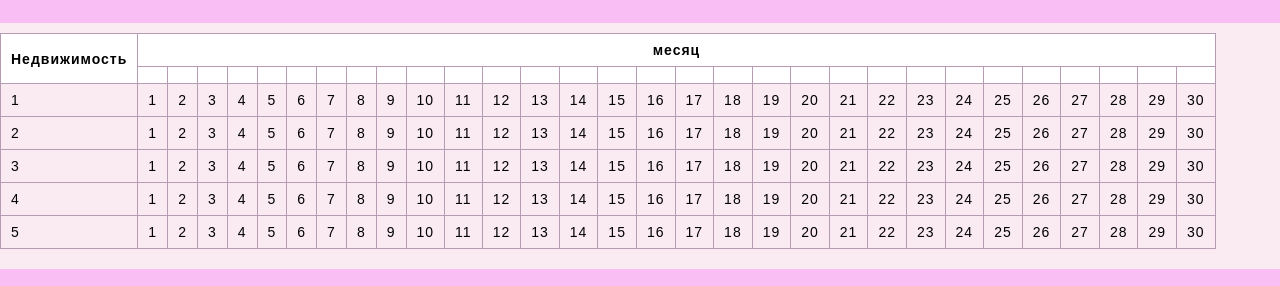
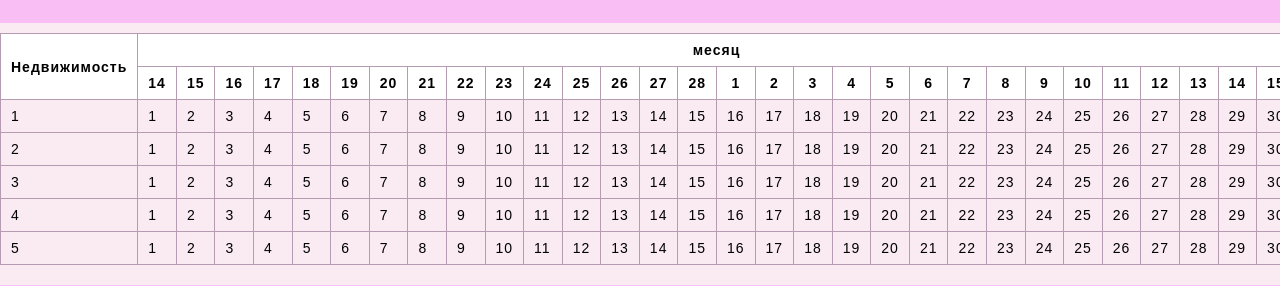
Before and after one commit to iamanastasi/projet, a plain HTML site: page booking.html in a window 1280 px wide. Shown: the part 93-379 px from the top of the page. Drawn offline with Linux system fonts and the light colour scheme.

Commit message:
it works for table haeder

```diff
--- a/booking.html
+++ b/booking.html
@@ -18,20 +18,7 @@
             <li><a id="button" href="booking.html">Забронировать</a></li>
         </ul>
     </header>
-    <script>
-    let currentDate = new Date();
-    const MonthArr = [31, 28, 31, 30, 31, 30, 31, 31, 30, 31, 30, 31];
-    today=currentDate.getDate();
-    month=currentDate.getMonth();
-    for(count =1;count<=30; month)
-    {
-    for(let i=today; i<=MonthArr[month]; i++)
-    {
-    document.getElementById('day'+count.toString()).textContent= i;
-    count++;
-    }
-    }
-    </script>
+
     <table>
         <caption>
         </caption>
@@ -242,6 +229,24 @@
           </tr>
         </tbody>
       </table>
+      <script>
+        let currentDate = new Date();
+    const MonthArr = [31, 28, 31, 30, 31, 30, 31, 31, 30, 31, 30, 31];
+    const today=currentDate.getDate();
+    const month=currentDate.getMonth();
+    let count=1;
+    for(let i=today; i<=MonthArr[month]; i++)
+    {
+    document.getElementById('day'+count.toString()).textContent= i;
+    count++;
+    }
+    for(let i=1; i<=MonthArr[month+1]&&count<=30; i++)
+    {
+    document.getElementById('day'+count.toString()).textContent= i;
+    count++;
+    }
+
+            </script>
     <footer>
         <div class="footer">
             <div class="footer-section"><img src="logo.png" alt="Логотип" id="logo-footer"></div>
```
Also changed, not shown: baluus.html (+7 -0 lines).
